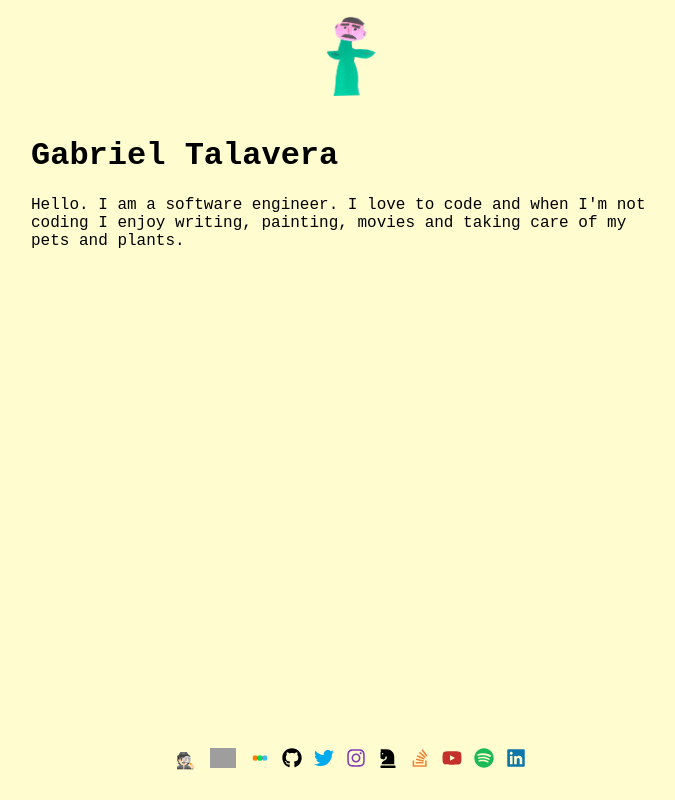
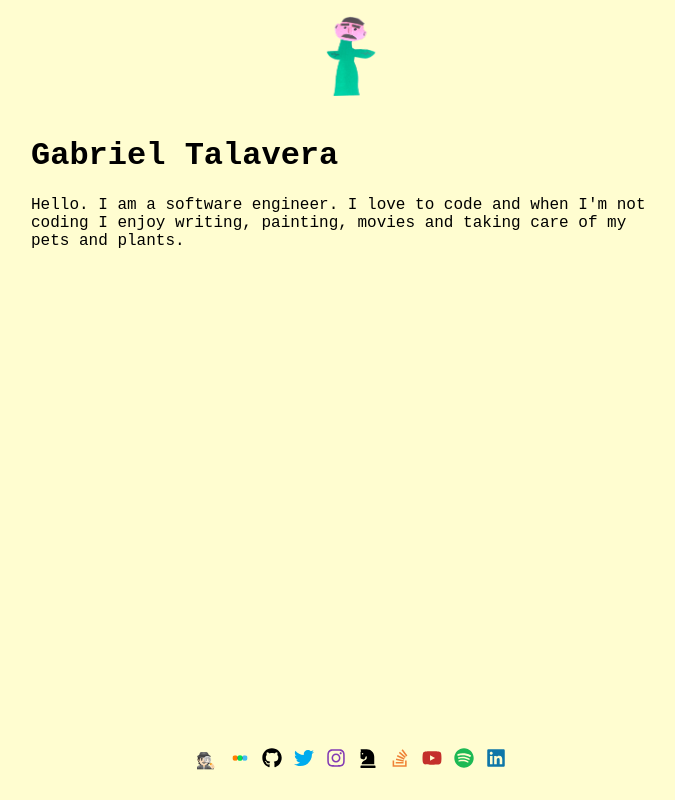
Before and after one commit to gabrieltal/plantperson, a React (Create React App) app: page /#/ in a window 1280 px wide. Shown: the whole page, without its empty margins (289-964 px from the left). Built offline with nearby package versions, Linux system fonts and the light colour scheme; grey boxes are pictures that could not be loaded.

Commit message:
Remove link to bwp since im rethinking that site

```diff
--- a/src/components/Home.jsx
+++ b/src/components/Home.jsx
@@ -24,7 +24,6 @@ export default class Home extends React.Component {
           <div className="d-flex justify-content-center align-items-center h-100">
             <div className="d-flex align-items-center">
               <a className="mx-2 email no-underline" href="mailto:gabrielvt6@gmail.com" target="_blank" rel="noopener noreferrer"><span className="email-icon">🕵🏻</span><span className="sr-only">Email</span></a>
-              <a className="ml-3 mx-2" href="https://brownwoolpants.com" target="_blank" rel="noopener noreferrer"><img alt="brown wool pants" src={brownWoolPants} height="20px" /><span className="sr-only">BrownWoolPants</span></a>
               <a className="ml-3 mx-2 spotify" href="https://boxd.it/3kULv" target="_blank" rel="noopener noreferrer"><img alt="letterboxd" src={letterboxd} /><span className="sr-only">LetterBoxD</span></a>
               <a className="mx-2 spotify" href="https://www.github.com/gabrieltal" target="_blank" rel="noopener noreferrer"><img alt="github" src={github} /><span className="sr-only">Github</span></a>
               <a className="mx-2 blue-fill-hover" href="https://www.twitter.com/brownwoolpants" target="_blank" rel="noopener noreferrer"><img alt="twitter" src={twitter}/><span className="sr-only">Twitter</span></a>
```
